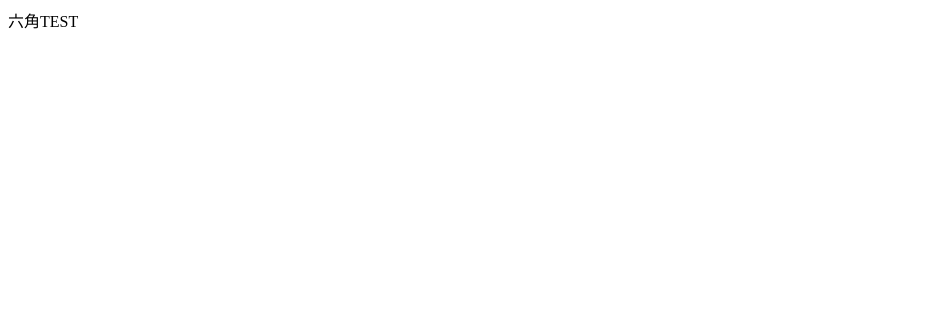
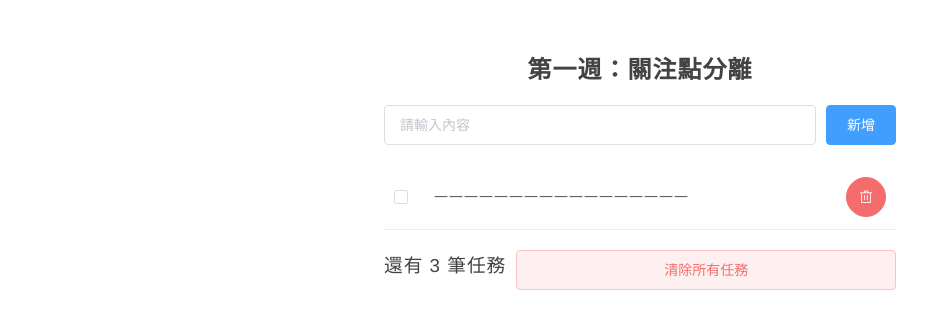
Before and after one commit to notte/HexWork, a Vue app: page / in a window 1280 px wide. Shown: the top 328 px of the page, without its empty margins (0-951 px from the left). Built offline with nearby package versions, Linux system fonts and the light colour scheme.

Commit message:
基本版型

```diff
--- a/package.json
+++ b/package.json
@@ -8,6 +8,7 @@
   },
   "dependencies": {
     "core-js": "^3.6.5",
+    "element-ui": "^2.13.2",
     "tslint-config-prettier": "^1.18.0",
     "tslint-plugin-prettier": "^2.3.0",
     "vue": "^2.6.11",
--- a/src/App.vue
+++ b/src/App.vue
@@ -1,5 +1,42 @@
 <template>
-	<div id="app">六角TEST</div>
+	<div id="app">
+		<div class="container">
+			<h2>第一週：關注點分離</h2>
+			<div class="item">
+				<el-input placeholder="請輸入內容" />
+				<el-button type="primary">新增</el-button>
+			</div>
+			<el-table :data="tableData">
+				<el-table-column width="40" label-class-name="th">
+					<el-checkbox />
+				</el-table-column>
+				<el-table-column prop="date" label-class-name="th"></el-table-column>
+				<el-table-column prop="delete" width="60" align="right" label-class-name="th">
+					<el-button type="danger" icon="el-icon-delete" circle />
+				</el-table-column>
+			</el-table>
+			<div class="item">
+				<h3>還有 3 筆任務</h3>
+				<el-button type="danger" plain>清除所有任務</el-button>
+			</div>
+		</div>
+	</div>
 </template>
 
-<style lang="scss"></style>
+<script lang="ts">
+import Vue from 'vue';
+import { Component } from 'vue-property-decorator';
+
+@Component
+export default class App extends Vue {
+	tableData: any[] = [];
+	mounted() {
+		this.tableData = [
+			{
+				date: '一一一一一一一一一一一一一一一一一',
+				delete: '',
+			},
+		];
+	}
+}
+</script>
--- /dev/null
+++ b/src/assets/style.scss
@@ -0,0 +1,67 @@
+$white: #eff3f5;
+$MainColor: #7029b6;
+
+body {
+    letter-spacing: 1px;
+    box-sizing: border-box;
+    font-size: 1em;
+    color: #434343;
+    overflow: hidden;
+    margin: 0;
+    font-family: 'Helvetica Neue', Helvetica, 'PingFang SC', 'Hiragino Sans GB', 'Microsoft YaHei', '微软雅黑', Arial, sans-serif;
+
+    * {
+        padding: 0;
+        margin: 0;
+        font-weight: normal;
+        text-decoration: none;
+        list-style: none;
+    }
+
+    a {
+        cursor: pointer;
+    }
+}
+
+body,
+#app {
+    height: 100%;
+    width: 100%;
+    margin: 0 auto;
+}
+
+.container {
+    width: 40%;
+    text-align: center;
+    padding: 30px;
+    position: relative;
+    left: 50%;
+    transform: translateX(-50%);
+
+    .th {
+        display: none;
+    }
+
+    h2 {
+        font-weight: 900;
+        margin: 20px 0;
+    }
+
+    .item {
+        margin: 20px 0;
+        display: flex;
+
+        input {
+            flex: 2;
+        }
+
+        button {
+            flex: 1;
+            margin-left: 10px;
+        }
+
+        .is-plain {
+            width: 100px;
+        }
+    }
+}
--- a/src/main.ts
+++ b/src/main.ts
@@ -2,7 +2,11 @@ import Vue from 'vue';
 import App from './App.vue';
 import router from './router';
 import store from './store';
+import ElementUI from 'element-ui';
+import 'element-ui/lib/theme-chalk/index.css';
+import './assets/style.scss';
 
+Vue.use(ElementUI);
 Vue.config.productionTip = false;
 
 new Vue({
```
Also changed, not shown: 1 other file (tests, documents, lock files or other folders).
